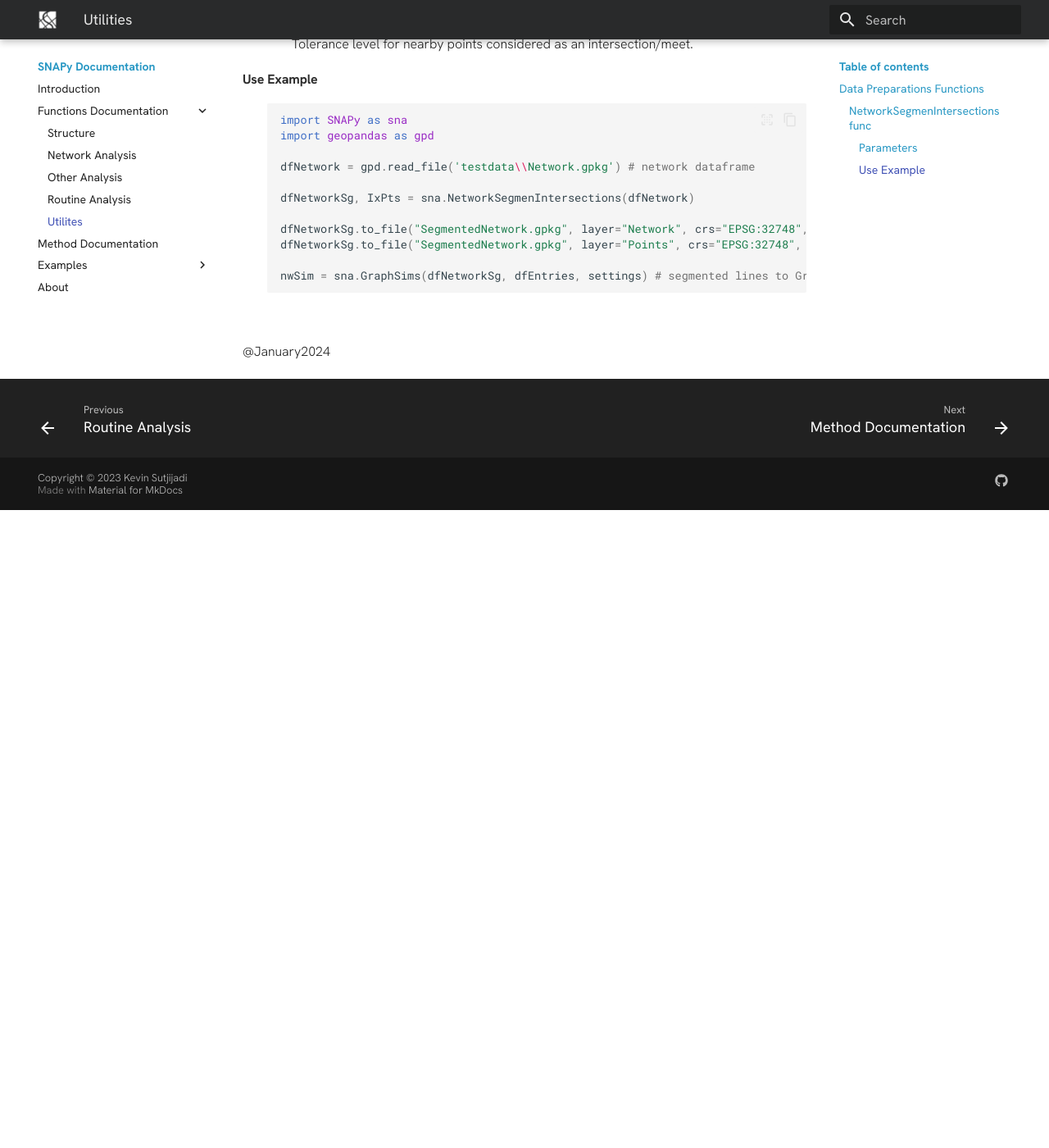
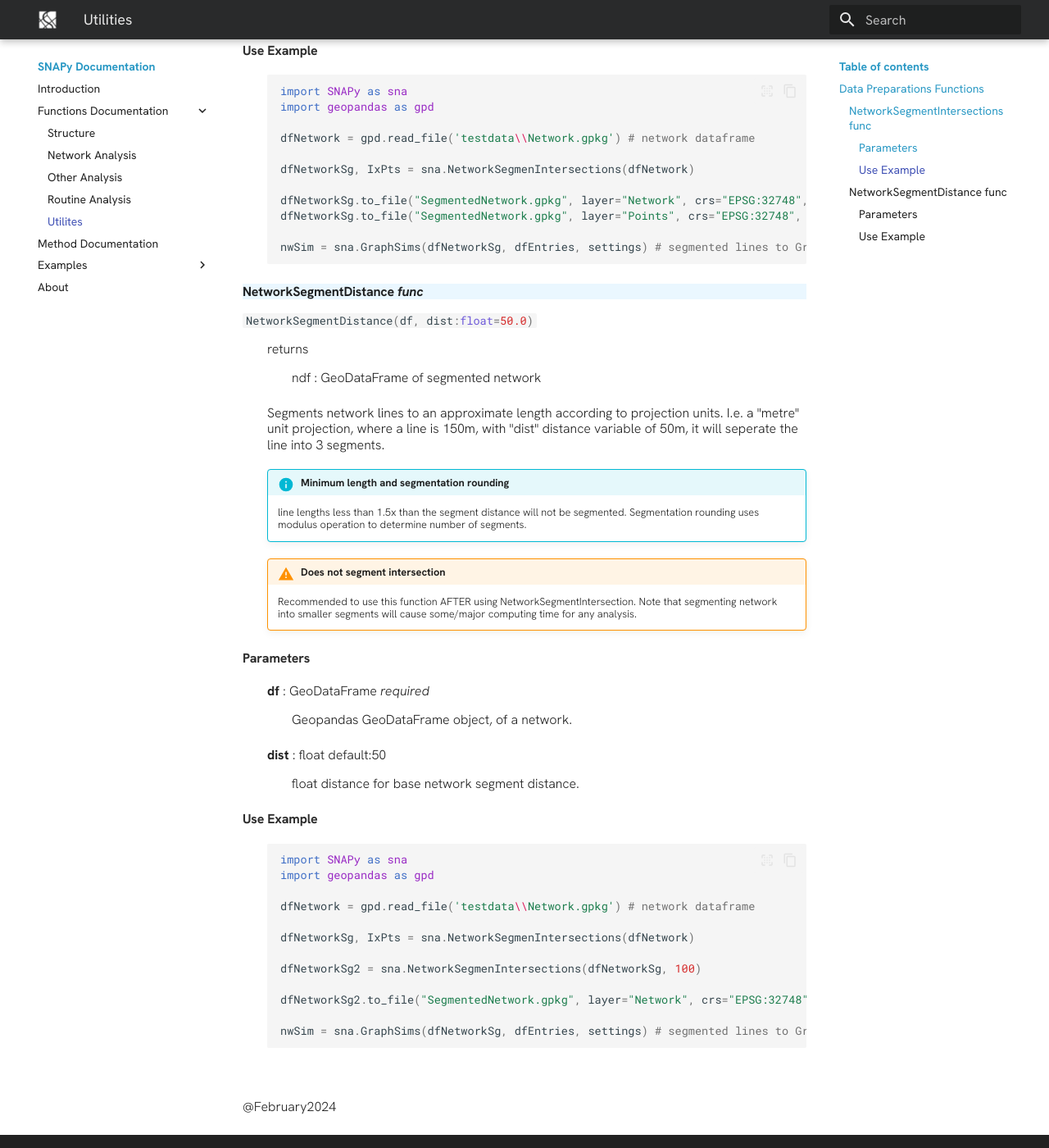
Before and after one commit to kevinsutjijadi/SNAPyDocs, an MkDocs documentation site: the page built from docs/Pages/func_ut.md, in a window 1280 px wide and 1400 px high, scrolled down 1267 px. Shown: the whole window at 82% size. Built offline with MkDocs 1.6.1 and Material for MkDocs 9.7.7, drawn with Linux system fonts in a browser that asks for light colours; before the commit the page ends 1889 px from its top, so only the background shows below that; some of the changed text lies outside the part shown.

Commit message:
v1.03
Updated Utilities

````diff
--- a/docs/Pages/func_ut.md
+++ b/docs/Pages/func_ut.md
@@ -9,13 +9,12 @@ utilities in geometry and processing, with parts that help on data preparation a
 
 ### Data Preparations <i>Functions</i>
 
-#### NetworkSegmenIntersections <i> func </i>
+#### NetworkSegmentIntersections <i> func </i>
 `#!python NetworkSegmenIntersections(df, dfi=None, EndPoints=True, tol=1e-3)`
 
 :   returns
     :   ndf : GeoDataFrame of segmented network
         pts : GeoDataFrame of endpoints and intersections
-    <i>GraphSims object</i>
 
     Segments network lines on each intersection points as a part of data preparation for GraphSims class.
 
@@ -58,6 +57,46 @@ utilities in geometry and processing, with parts that help on data preparation a
     nwSim = sna.GraphSims(dfNetworkSg, dfEntries, settings) # segmented lines to Graphsims
     ```
 
+#### NetworkSegmentDistance <i> func </i>
+`#!python NetworkSegmentDistance(df, dist:float=50.0)`
+
+:   returns
+    :   ndf : GeoDataFrame of segmented network
+
+    Segments network lines to an approximate length according to projection units. I.e. a "metre" unit projection, where a line is 150m, with "dist" distance variable of 50m, it will seperate the line into 3 segments.
+
+    !!! info "Minimum length and segmentation rounding"
+        line lengths less than 1.5x than the segment distance will not be segmented. Segmentation rounding uses modulus operation to determine number of segments.
+
+    !!! warning "Does not segment intersection"
+        Recommended to use this function AFTER using NetworkSegmentIntersection. Note that segmenting network into smaller segments will cause some/major computing time for any analysis.
+
+##### Parameters
+
+:   <b>df</b> : GeoDataFrame <i>required</i>
+    :   Geopandas GeoDataFrame object, of a network.
+
+:   <b>dist</b> : float default:50
+    :   float distance for base network segment distance.
+
+
+##### Use Example
+:
+    ```python
+    import SNAPy as sna
+    import geopandas as gpd
+
+    dfNetwork = gpd.read_file('testdata\\Network.gpkg') # network dataframe
+
+    dfNetworkSg, IxPts = sna.NetworkSegmenIntersections(dfNetwork)
+
+    dfNetworkSg2 = sna.NetworkSegmenIntersections(dfNetworkSg, 100)
+
+    dfNetworkSg2.to_file("SegmentedNetwork.gpkg", layer="Network", crs="EPSG:32748", driver='GPKG') # geoDataFrame can be saved to GIS files
+
+    nwSim = sna.GraphSims(dfNetworkSg, dfEntries, settings) # segmented lines to Graphsims
+    ```
+
 
 <br><br>
-@January2024
+@February2024
````
Also changed, not shown: docs/index.md (+3 -3 lines), docs/assets/StructureGraph.svg.
